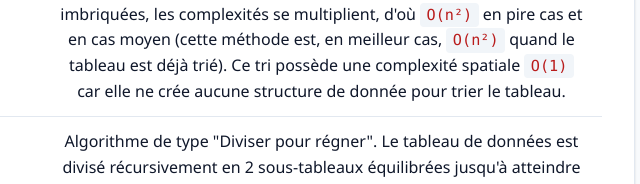
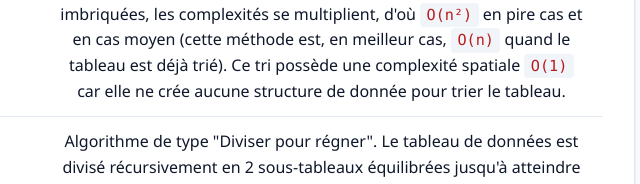
Before and after one commit to Arw4n/IFT2015_TP1, a plain HTML site: page rapport/index.html in a window 1280 px wide. Shown: the part 831-1015 px from the top of the page, 505-1145 px from the left. Drawn offline with nearby package versions, Linux system fonts and the light colour scheme.

Commit message:
Correction du meilleur cas pour Insertion sort

```diff
--- a/rapport/index.html
+++ b/rapport/index.html
@@ -55,7 +55,7 @@
                             Algorithme qui contient 2 boucles imbriquées. La boucle externe <code>for</code> s'exécute linéairement <span class="math">n-1</span> fois,
                             proportionnelle à <code>O(n)</code>. Et la boucle interne <code>while</code> qui s'exécute au max <span class="math">i</span> fois,
                             proportionnelle à <code>O(i)</code> (où <span class="math">i</span> ne peut pas dépasser n). Puisque ce sont deux boucles imbriquées, les complexités
-                            se multiplient, d'où <code>O(n²)</code> en pire cas et en cas moyen (cette méthode est, en meilleur cas, <code>O(n²)</code> quand le tableau est déjà trié).
+                            se multiplient, d'où <code>O(n²)</code> en pire cas et en cas moyen (cette méthode est, en meilleur cas, <code>O(n)</code> quand le tableau est déjà trié).
                             Ce tri possède une complexité spatiale <code>O(1)</code> car elle ne crée aucune structure de donnée pour trier le tableau.
                         </td>
                     </tr>
```
